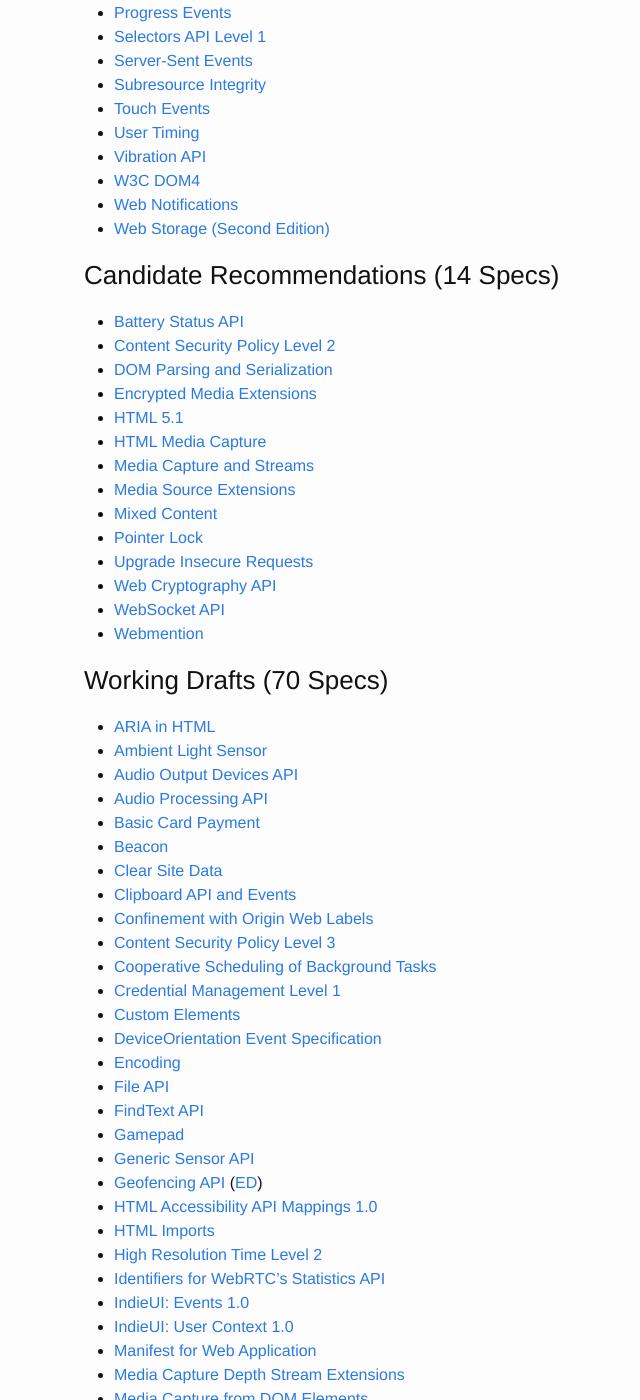
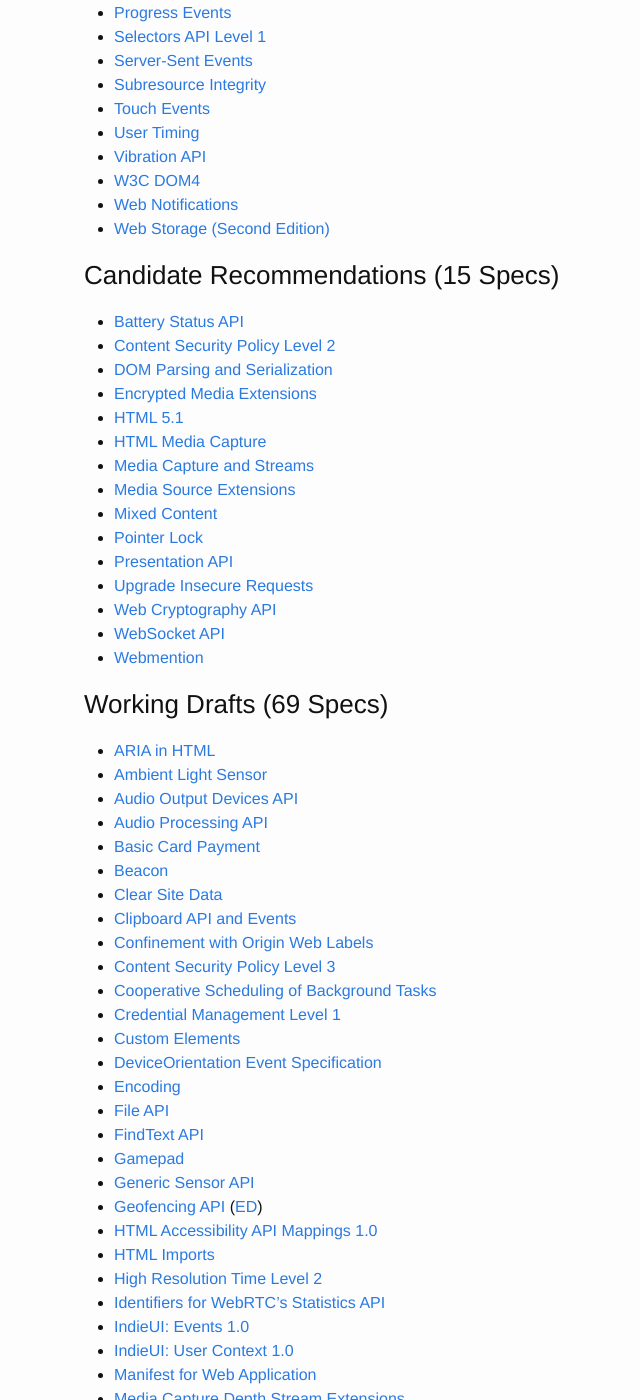
Before and after one commit to dret/HTML5-overview, a Jekyll site: the page built from current.md, in a window 1280 px wide and 1400 px high, scrolled down 655 px. Shown: the whole window, without its empty margins (186-826 px from the left). Built offline with Jekyll 4.4.1, drawn with Linux system fonts in a browser that asks for light colours.

Commit message:
changing status of "Presentation API" from WD to CR

```diff
--- a/current.md
+++ b/current.md
@@ -36,7 +36,7 @@
 * [Web Notifications](spec/notifications)
 * [Web Storage (Second Edition)](spec/webstorage)
 
-### <a name="CR"/>Candidate Recommendations (14 Specs)
+### <a name="CR"/>Candidate Recommendations (15 Specs)
 
 * [Battery Status API](spec/battery-status)
 * [Content Security Policy Level 2](spec/CSP2)
@@ -48,12 +48,13 @@
 * [Media Source Extensions](spec/media-source)
 * [Mixed Content](spec/mixed-content)
 * [Pointer Lock](spec/pointerlock)
+* [Presentation API](spec/presentation-api)
 * [Upgrade Insecure Requests](spec/upgrade-insecure-requests)
 * [Web Cryptography API](spec/WebCryptoAPI)
 * [WebSocket API](spec/websockets)
 * [Webmention](spec/webmention)
 
-### <a name="WD"/>Working Drafts (70 Specs)
+### <a name="WD"/>Working Drafts (69 Specs)
 
 * [ARIA in HTML](spec/html-aria)
 * [Ambient Light Sensor](spec/ambient-light)
--- a/html5.xml
+++ b/html5.xml
@@ -436,7 +436,7 @@
             <title>Touch Events</title>
             <abstract>The Touch Events specification defines a set of low-level events that represent one or more points of contact with a touch-sensitive surface, and changes of those points with respect to the surface and any DOM elements displayed upon it (e.g. for touch screens) or associated with it (e.g. for drawing tablets without displays). It also addresses pen-tablet devices, such as drawing tablets, with consideration toward stylus capabilities.</abstract>
         </spec>
-        <spec id="presentation-api" status="WD">
+        <spec id="presentation-api" status="CR">
             <title>Presentation API</title>
             <abstract>This specification defines an API to enable web content to access external presentation-type displays and use them for presenting web content.</abstract>
         </spec>
@@ -682,7 +682,7 @@
         </spec>
     </specs>
     <log>
-        <entry date="2016-07-15">added <a href="http://www.w3.org/TR/remote-playback/"><q>Remote Playback API</q></a></entry>
+        <entry date="2016-07-15">added <a href="http://www.w3.org/TR/remote-playback/"><q>Remote Playback API</q></a>; changed status of <a href="http://www.w3.org/TR/presentation-api/"><q>Presentation API</q></a> from WD to CR</entry>
         <entry date="2016-07-07">changed status of <a href="http://www.w3.org/TR/battery-status/"><q>Battery Status API</q></a> from PR to CR</entry>
         <entry date="2016-07-05">changed status of <a href="http://www.w3.org/TR/encrypted-media/"><q>Encrypted Media Extensions</q></a> from WD to CR</entry>
         <entry date="2016-06-23">added <a href="http://www.w3.org/TR/page-visibility-2/"><q>Page Visibility 2</q></a>; changed status of <a href="http://www.w3.org/TR/SRI/"><q>Subresource Integrity</q></a> from CR to REC</entry>
```
Also changed, not shown: other parts of current.md (+0 -1 lines), _posts/2016-07-15-update.md (+2 -2 lines), spec/presentation-api.md (+1 -1 lines).
